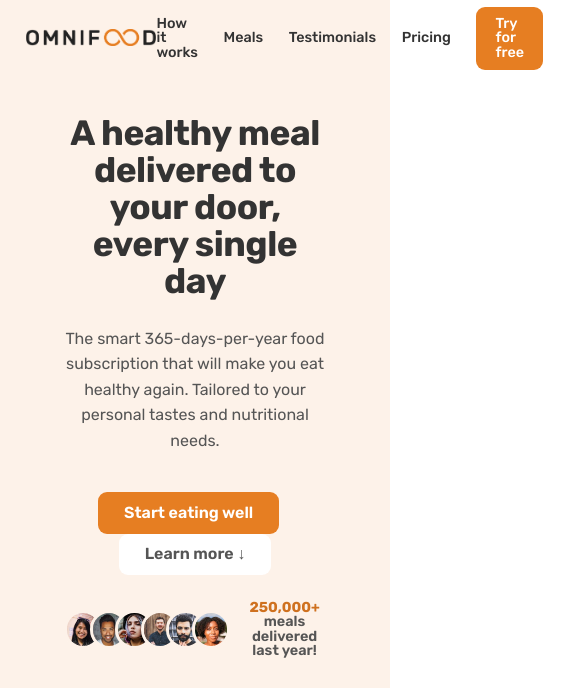
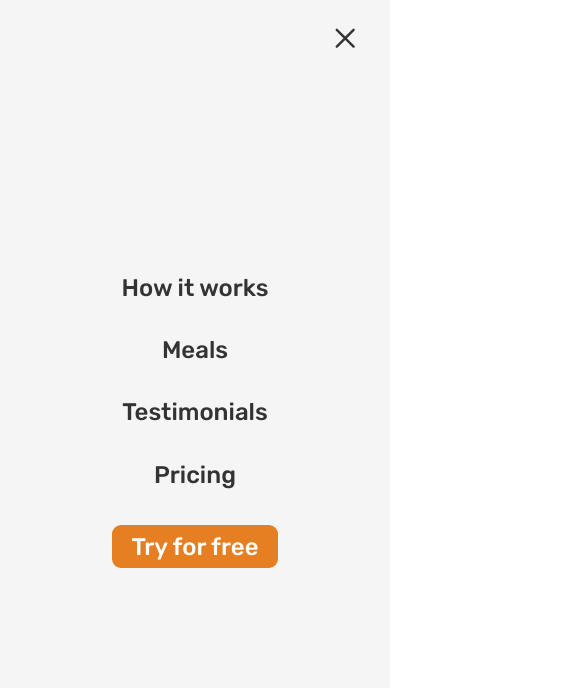
Before and after one commit to marviecodes/omnifood-updated, a plain HTML site: page index.html in a window 390 px wide. Shown: the top 688 px of the page, 585 px wide, since content can reach past the window. Drawn offline with nearby package versions, Linux system fonts and the light colour scheme.

Commit message:
Update Project files (responsive)

```diff
--- a/css/general.css
+++ b/css/general.css
@@ -67,6 +67,7 @@ html {
   /* 10px / 16px = 0.625 = 62.5% */
   /* Percentage of user's browser font-size setting */
   font-size: 62.5%;
+  overflow-x: hidden;
 }
 
 body {
@@ -74,6 +75,9 @@ body {
   line-height: 1;
   font-weight: 400;
   color: #555;
+
+  /* Only works if there is nothing absolutely positioned in relation to body  */
+  overflow-x: hidden;
 }
 
 /**************************/
@@ -249,6 +253,7 @@ body {
   display: flex;
   align-items: center;
   gap: 1.6rem;
+  line-height: 1.2;
 }
 
 .list-icon {
--- a/css/queries.css
+++ b/css/queries.css
@@ -88,6 +88,92 @@
   .step-number {
     font-size: 7.4rem;
   }
+
+  .meal-content {
+    padding: 2.4rem 3.2rem 3.2rem 3.2rem;
+  }
+
+  .section-testimonials {
+    grid-template-columns: 1fr;
+  }
+
+  .gallery {
+    grid-template-columns: repeat(6, 1fr);
+  }
+
+  .cta {
+    grid-template-columns: 3fr 2fr;
+  }
+
+  .cta-form {
+    grid-template-columns: 1fr;
+  }
+
+  .btn--form {
+    margin-top: 1.2rem;
+  }
+
+  /* MOBILE NAVIGATION */
+  .btn-mobile-nav {
+    display: block;
+  }
+
+  .main-nav {
+    background: whitesmoke;
+    position: absolute;
+    top: 0;
+    left: 0;
+    width: 100%;
+    height: 100vh;
+    display: flex;
+    justify-content: center;
+    align-items: center;
+
+    /* Animation effect */
+    transition: all 0.5s ease-in;
+
+    /* Slide effect */
+    transform: translateX(100%);
+
+    /* HIDE NAVIGATION */
+    /* display: none; - can't do animations or transitions when display is set to none  */
+
+    /* 1 - Hide elements visually */
+    opacity: 0;
+
+    /* 2 - Make it unaccessible to mouse and keyboard */
+    pointer-events: none;
+
+    /* 2 - Hide it from screen readers */
+    visibility: hidden;
+  }
+
+  .main-nav-list {
+    flex-direction: column;
+    gap: 4.8rem;
+  }
+
+  .nav-open .main-nav {
+    opacity: 1;
+    pointer-events: auto;
+    visibility: visible;
+    transform: translateX(0);
+  }
+
+  /* Show close-menu-icon */
+  .nav-open .icon-mobile-nav[name="close-outline"] {
+    display: block;
+  }
+
+  /* Show open-menu-icon*/
+  .nav-open .icon-mobile-nav[name="menu-outline"] {
+    display: none;
+  }
+
+  .main-nav-link:link,
+  .main-nav-link:visited {
+    font-size: 3rem;
+  }
 }
 
 /*
--- a/css/style.css
+++ b/css/style.css
@@ -11,6 +11,7 @@
   /* Because we want header to be sticky later */
   height: 9.6rem;
   padding: 0 4.8rem;
+  position: relative;
 }
 
 .logo {
@@ -56,6 +57,23 @@
   background-color: #cf711f;
 }
 
+/* MOBILE NAVIGATION */
+.btn-mobile-nav {
+  border: none;
+  background: none;
+  cursor: pointer;
+  display: none;
+}
+
+.icon-mobile-nav {
+  height: 4.8rem;
+  width: 4.8rem;
+  color: #333;
+}
+
+.icon-mobile-nav[name="close-outline"] {
+  display: none;
+}
 /**************************/
 /* HERO SECTION */
 /**************************/
--- a/index.html
+++ b/index.html
@@ -27,7 +27,7 @@
     <title>Omnifood</title>
   </head>
   <body>
-    <header class="header">
+    <header class="header nav-open">
       <a href="#">
         <img class="logo" alt="Omnifood logo" src="img/omnifood-logo.png" />
       </a>
@@ -40,6 +40,10 @@
           <li><a class="main-nav-link nav-cta" href="#">Try for free</a></li>
         </ul>
       </nav>
+      <button class="btn-mobile-nav">
+        <ion-icon name="menu-outline" class="icon-mobile-nav"></ion-icon>
+        <ion-icon name="close-outline" class="icon-mobile-nav"></ion-icon>
+      </button>
     </header>
 
     <main>
```
